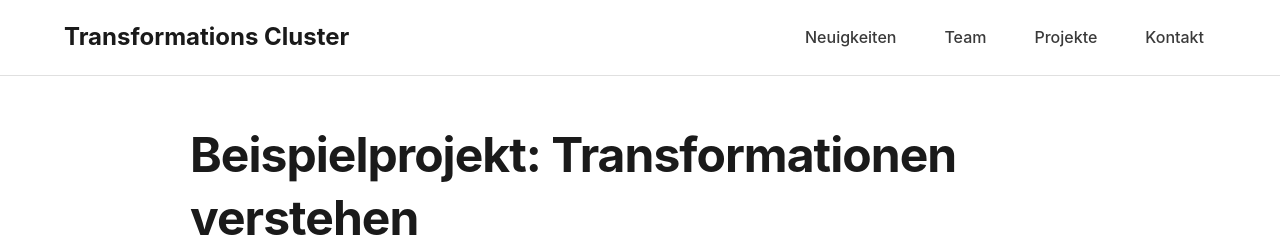
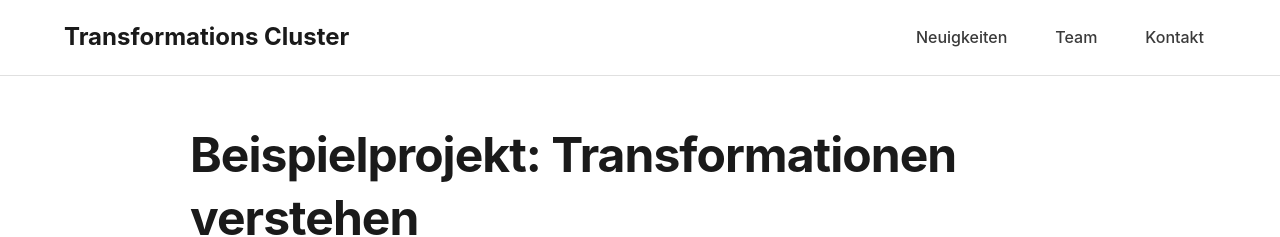
Before and after one commit to transformation-cluster/transformation-cluster.github.io, a Jekyll site: the page built from _projects/beispielprojekt.md, in a window 1280 px wide. Shown: the top 237 px of the page. Built offline with Jekyll 4.4.1, drawn with Linux system fonts in a browser that asks for light colours.

```diff
--- a/_config.yml
+++ b/_config.yml
@@ -61,11 +61,11 @@ exclude_from_localization: ["assets", "feed.xml"]
 header_pages:
   - pages/news.md
   - pages/team.md
-  - pages/projects.md
+  # - pages/projects.md
   - pages/contact.md
   - pages/news-en.md
   - pages/team-en.md
-  - pages/projects-en.md
+  # - pages/projects-en.md
   - pages/contact-en.md
 
 # Exclude from processing
```
